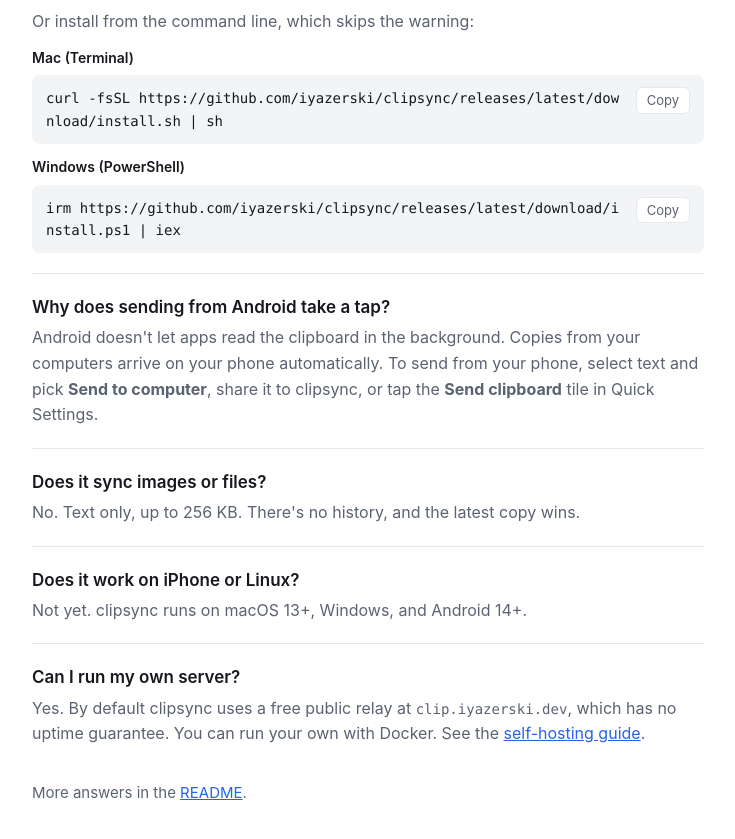
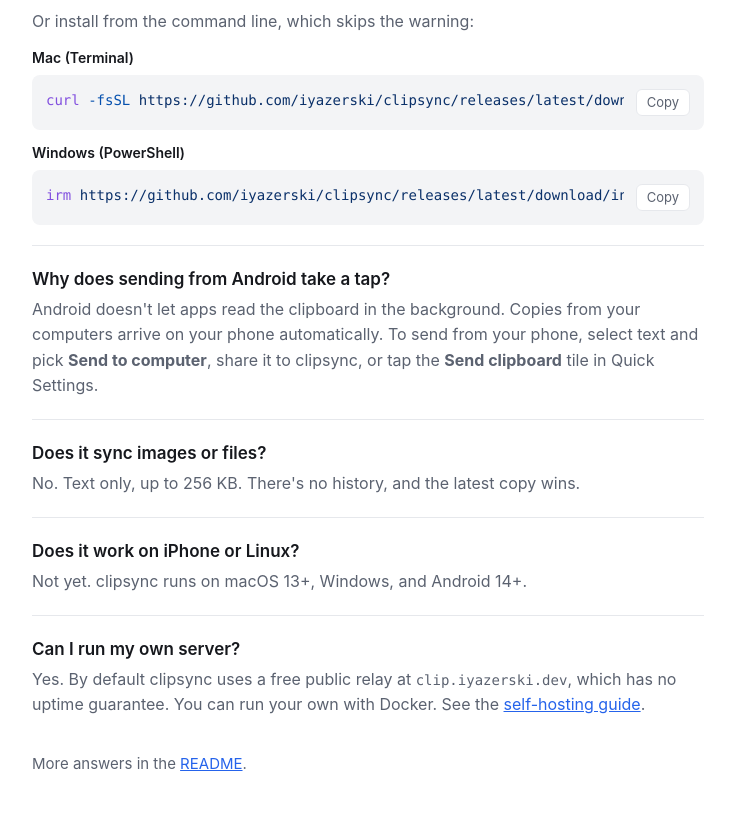
Before and after one commit to iyazerski/clipsync, a plain HTML site: page docs/index.html in a window 1280 px wide. Shown: the part 2006-2845 px from the top of the page, without its empty margins (272-1007 px from the left). Drawn offline with Linux system fonts and the light colour scheme; no server answers.

Commit message:
Highlight install commands and keep them on one line

```diff
--- a/docs/index.html
+++ b/docs/index.html
@@ -32,6 +32,10 @@
       --accent: #2563eb;
       --accent-hover: #1d4ed8;
       --code-bg: #f3f4f6;
+      --syn-cmd: #8250df;
+      --syn-flag: #0550ae;
+      --syn-str: #0a3069;
+      --syn-op: #cf222e;
     }
 
     @media (prefers-color-scheme: dark) {
@@ -43,6 +47,10 @@
         --accent: #3b82f6;
         --accent-hover: #60a5fa;
         --code-bg: #1a1d24;
+        --syn-cmd: #d2a8ff;
+        --syn-flag: #79c0ff;
+        --syn-str: #a5d6ff;
+        --syn-op: #ff7b72;
       }
     }
 
@@ -231,9 +239,9 @@
 
     .cmd-box {
       display: flex;
-      align-items: flex-start;
+      align-items: center;
       gap: 12px;
-      padding: 12px 14px;
+      padding: 8px 14px;
       border-radius: 8px;
       background: var(--code-bg);
     }
@@ -245,11 +253,18 @@
 
     .cmd-box pre {
       flex: 1;
+      min-width: 0;
       margin: 0;
-      white-space: pre-wrap;
-      word-break: break-all;
+      padding: 6px 0 10px;
+      overflow-x: auto;
+      scrollbar-width: thin;
       color: var(--text);
     }
+
+    .cmd .c { color: var(--syn-cmd); }
+    .cmd .f { color: var(--syn-flag); }
+    .cmd .s { color: var(--syn-str); }
+    .cmd .o { color: var(--syn-op); }
 
     .copy {
       flex-shrink: 0;
@@ -388,14 +403,14 @@
           <div class="cmd">
             <span class="cmd-label">Mac (Terminal)</span>
             <div class="cmd-box">
-              <pre id="cmd-mac">curl -fsSL https://github.com/iyazerski/clipsync/releases/latest/download/install.sh | sh</pre>
+              <pre id="cmd-mac"><span class="c">curl</span> <span class="f">-fsSL</span> <span class="s">https://github.com/iyazerski/clipsync/releases/latest/download/install.sh</span> <span class="o">|</span> <span class="c">sh</span></pre>
               <button class="copy" type="button" data-copy="cmd-mac">Copy</button>
             </div>
           </div>
           <div class="cmd">
             <span class="cmd-label">Windows (PowerShell)</span>
             <div class="cmd-box">
-              <pre id="cmd-win">irm https://github.com/iyazerski/clipsync/releases/latest/download/install.ps1 | iex</pre>
+              <pre id="cmd-win"><span class="c">irm</span> <span class="s">https://github.com/iyazerski/clipsync/releases/latest/download/install.ps1</span> <span class="o">|</span> <span class="c">iex</span></pre>
               <button class="copy" type="button" data-copy="cmd-win">Copy</button>
             </div>
           </div>
```
